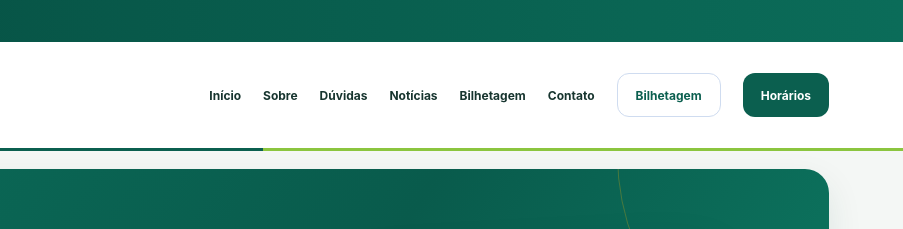
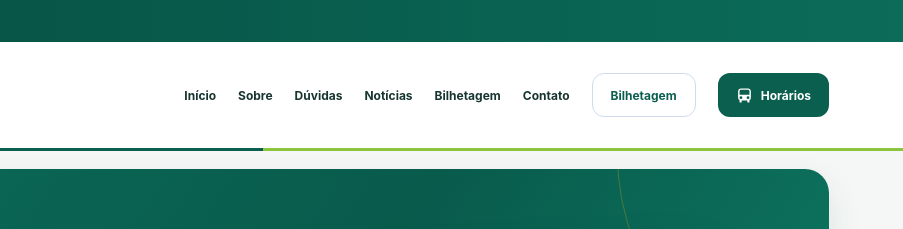
Before and after one commit to brunofpbb/vendaCongonhas, a website: page public/index.html in a window 1280 px wide. Shown: the top 229 px of the page, 377-1280 px from the left. Drawn offline with Linux system fonts and the light colour scheme.

Commit message:
style: alinhar ícone de ônibus no botão de horários

```diff
--- a/public/style.css
+++ b/public/style.css
@@ -775,3 +775,14 @@ footer{
 .utility-bar .utility-contact a{
   color:#fff;
 }
+
+.nav-hours{
+  gap:8px;
+}
+.bus-icon{
+  width:17px;
+  height:17px;
+  display:block;
+  flex:0 0 17px;
+  fill:#fff;
+}
```
